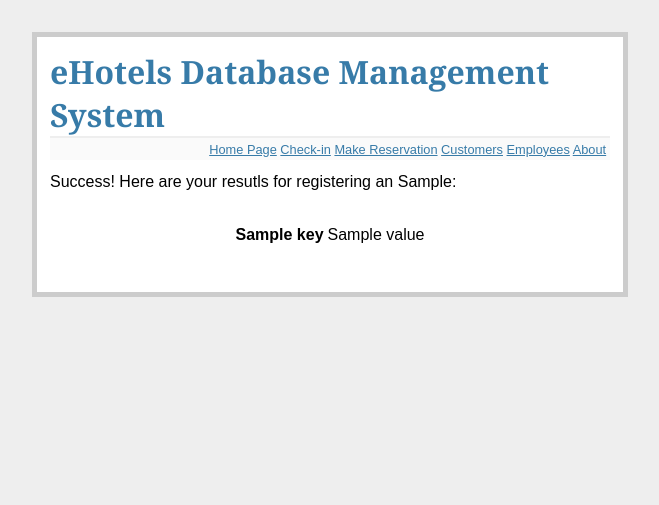
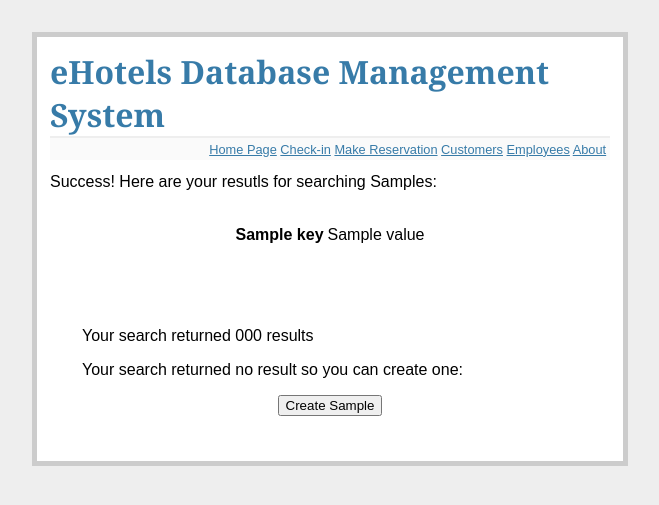
Before and after one commit to jim113/ntua-db, a Flask app: template templates/result.html in a window 1280 px wide. Shown: the top 505 px of the page, without its empty margins (310-969 px from the left). Run offline with Flask 2, Linux system fonts and the light colour scheme; the template is opened without the code that fills it: most values are stand-ins (such as "Sample title", 1, 10 or a date in 2020); parts of the project's set-up code (start-up, migrations or seed data) failed here and were passed over.

Commit message:
search function implemented; addresses moved to same tables since it may be an 1:1 relationship

```diff
--- a/app.py
+++ b/app.py
@@ -1,6 +1,7 @@
 from flask import Flask, render_template, request, flash
 import mysql.connector
 import configparser, os
+from query_builder import *
 app = Flask(__name__)
 
 config = configparser.ConfigParser()
@@ -13,7 +14,7 @@ cnx = mysql.connector.connect(user=config.get('DBCredentials', 'USER'),
 								host=config.get('DBCredentials', 'HOST'),
 								database=config.get('DBCredentials', 'DB') )
 # cursor
-cursor = cnx.cursor()
+cursor = cnx.cursor(dictionary=True)
 
 def exec_query(q):
 	global cursor
@@ -47,9 +48,31 @@ def about():
 @app.route('/result/<type_of_result>', methods = ['POST', 'GET'])
 def result(type_of_result):
 	error = False
+	if type_of_result == 'customer':
+		tbl = 'Customer'
+	elif type_of_result == 'employee':
+		tbl = 'Employee'
+
 	if request.method == 'POST':
 		result = request.form
-		return render_template("result.html",result = result, error=error, type_of_result=type_of_result)
+
+		if all([x == '' for x in result.values()]):
+			error = True
+			search_results = {}
+		else:
+			query = build_search_query(result, tbl)
+			print(result)
+			try:
+				search_results = exec_query(query)
+				print('Found {} matches:'.format(len(search_results)))
+				print(search_results)
+			except:
+				error = True
+
+
+		return render_template("result.html",result = result, search_results = search_results, number_of_results = len(search_results), error=error, type_of_result=type_of_result)
+
+
 
 if __name__ == '__main__':
 	app.run(debug=True)
--- a/templates/result.html
+++ b/templates/result.html
@@ -2,14 +2,33 @@
 {% block body %}
 
 {% if not error %}
-Success! Here are your resutls for registering an {{ type_of_result }}:
+Success! Here are your resutls for searching {{ type_of_result }}s:
 <br>
 
 <div style="padding: 2rem">
 <center>
 <table align="left|left" border = 0>
       {% for key, value in result.items() %}
+      {% if value != '' %}
+         <tr>
+            <th> {{ key }} </th>
+            <td> {{ value }} </td>
+         </tr>
+      {% endif %}
+      {% endfor %}
+   </table>
+</center>
+</div>
 
+<div style="padding: 2rem">
+<p>Your search returned {{ number_of_results }} results</p>
+{% if number_of_results > 0 %}
+<center>
+
+{% for x in search_results %}
+<div style="padding: 2rem">
+<table align="left|left" border = 0>
+      {% for key, value in x.items() %}
          <tr>
             <th> {{ key }} </th>
             <td> {{ value }} </td>
@@ -17,8 +36,21 @@ Success! Here are your resutls for registering an {{ type_of_result }}:
 
       {% endfor %}
    </table>
+   <button>Delete {{ type_of_result }}</button>
+   <button>Edit {{ type_of_result }}</button>
+   <br>
+   {% endfor %}
+
+ </div>
 </center>
 </div>
+{% else %}
+<p>Your search returned no result so you can create one:<p>
+<center>
+<button>Create {{ type_of_result }}</button>
+</center>
+
+{% endif %}
 
 {% else %}
 
```
Also changed, not shown: sql/create_tables.sql (+11 -50 lines), templates/customers.html (+13 -9 lines).
